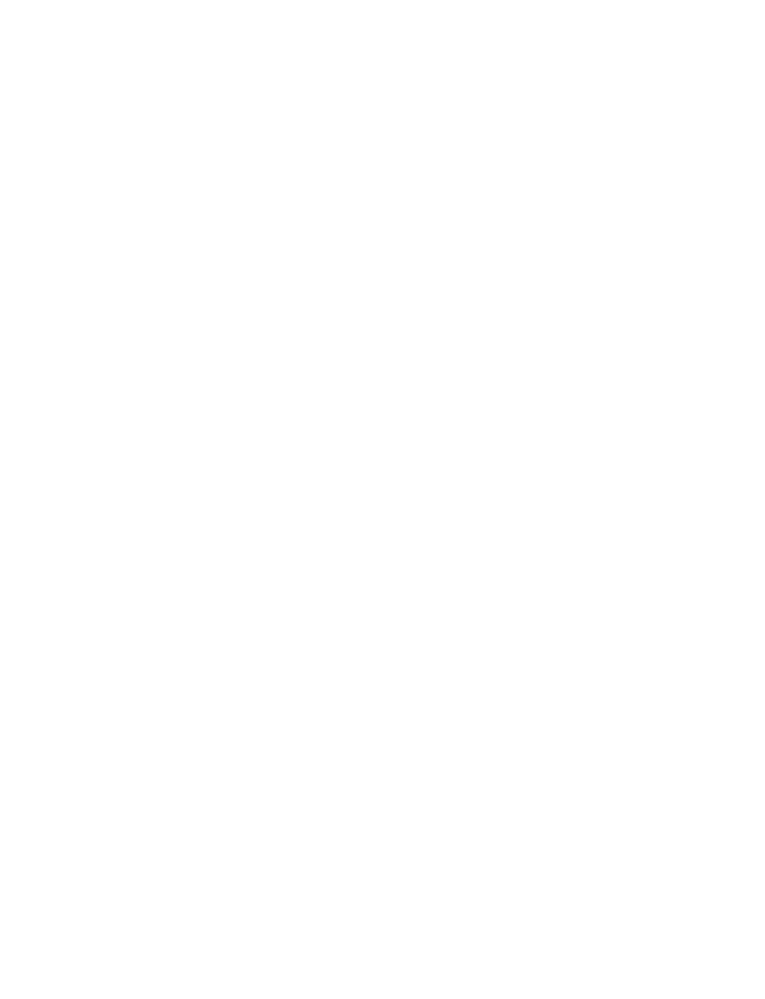
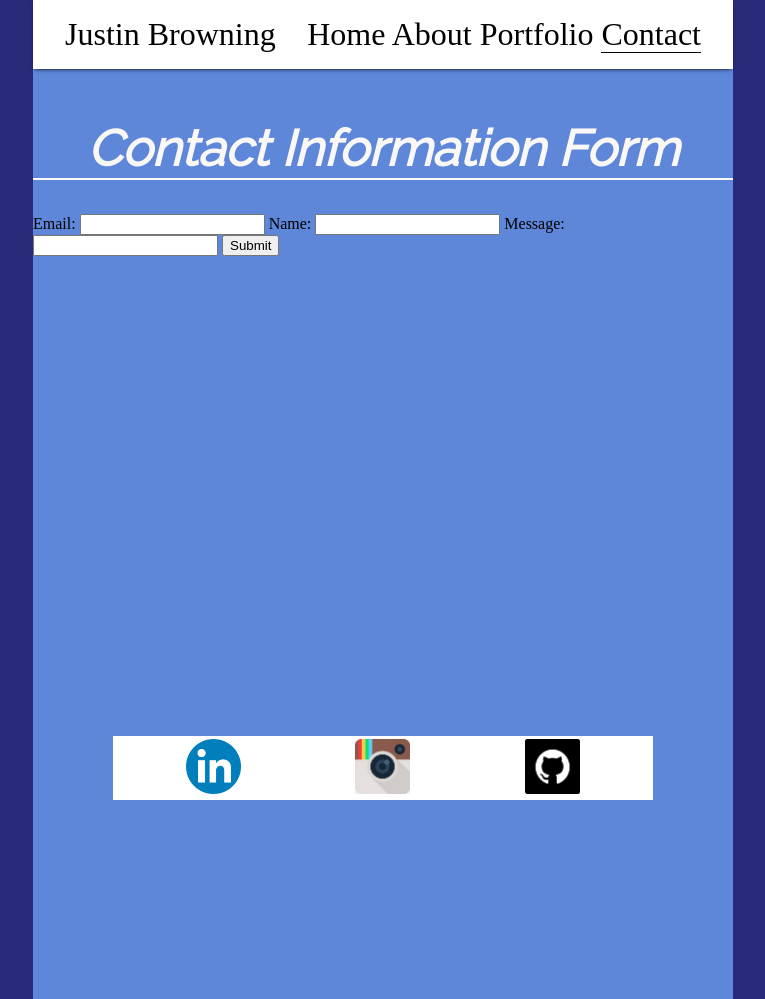
Before and after one commit to Justin-Browning-Personal-Website/Block08-site, a plain HTML site: page contact.html in a window 1280 px wide. Shown: the whole page, without its empty margins (257-1022 px from the left). Before the commit the page ends 800 px from the top, so only its background shows below. Drawn offline with Linux system fonts and the light colour scheme.

Commit message:
Contact form

```diff
--- /dev/null
+++ b/Submition.html
@@ -0,0 +1,13 @@
+<!DOCTYPE html>
+<html lang="en">
+<head>
+   <link rel="stylesheet" href="style.css">
+   <script src="javascript.js"></script>
+    <meta charset="UTF-8">
+    <meta name="viewport" content="width=device-width, initial-scale=1.0">
+    <title>Document</title>
+</head>
+<body>
+    <H1>Thank you so much for submitting your Information</H1>
+</body>
+</html>
--- a/contact.html
+++ b/contact.html
@@ -0,0 +1,44 @@
+<!DOCTYPE html>
+<html lang="en">
+<head>
+    <link rel="stylesheet" href="style.css">
+    <script src="javascript.js"></script>
+    <meta charset="UTF-8">
+    <meta name="viewport" content="width=device-width, initial-scale=1.0">
+    <title>Contact</title>
+</head>
+<body>
+    <header>
+        <span class="Name">Justin Browning</span>
+        <nav class="links">
+            <a class="Home" href="index.html">Home</a>
+            <a class="About" href="about.html">About</a>
+            <a class="Portfolio" href="portfolio.html">Portfolio</a>
+            <a class="Active" href="contact.html">Contact</a>
+        </nav>
+    </header>
+<h1 class="CH1">Contact Information Form</h1>
+
+<form action="Submition.html" class="Information">
+    <label for="Email:">Email:</label>
+    <input type="email" name="email" id="email">
+    <label for="name">Name:</label>
+    <input type="text" name="Name" id="Name">
+    <label for="Message">Message:</label>
+    <input type="text" name="Message" id="Message">
+    <input type="submit" value="Submit">
+</form>
+
+</body>
+<footer>
+    <a class="linkedIn" href="https://www.linkedin.com/in/justin-browning-/">
+        <img class="imglinks" src="linkedin.png" alt="linkedinicon">
+    </a>
+    <a  class="insta" href="https://www.instagram.com/justin_tb6/">
+        <img class="imglinks" src="inta.jpeg" alt="instagram icon">
+    </a>
+    <a  class="Git" href="https://github.com/Optimist1c">
+        <img class="imglinks" src="git.png" alt="GitIcon">
+    </a>
+    </footer>
+</html>
--- a/style.css
+++ b/style.css
@@ -128,3 +128,13 @@ footer{
 
 
 }
+.CH1{
+    text-align: center;
+    color: rgb(250, 247, 247);
+    font-size: 50px;
+    border-bottom: 2px solid;
+    font-style: italic;
+}
+.information{
+    display: flex;
+}
```
Also changed, not shown: about.html (+1 -0 lines), index.html (+1 -0 lines), portfolio.html (+1 -0 lines), 1 other file.
